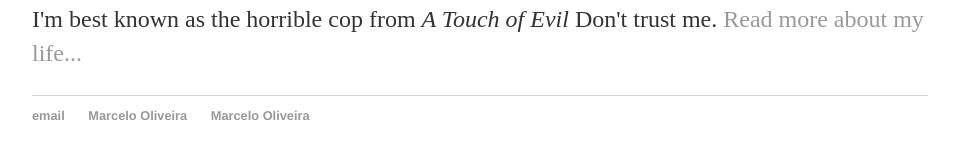
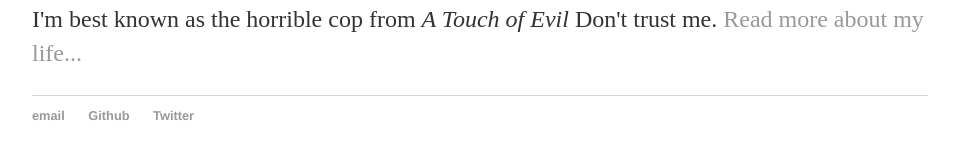
Before and after one commit to kraftmaschine/kraftmaschine.github.io, a Jekyll site: the page built from index.html, in a window 1280 px wide. Shown: the part 194-353 px from the top of the page, without its empty margins (160-1115 px from the left). Built offline with Jekyll 4.4.1, drawn with Linux system fonts in a browser that asks for light colours.

Commit message:
Update default.html

```diff
--- a/_layouts/default.html
+++ b/_layouts/default.html
@@ -22,8 +23,8 @@
 			<footer>
 	    		<ul>
 	        		<li><a href="mailto:hinterchant@tutanota.com">email</a></li>
-	        		<li><a href="https://github.com/kraftmaschine">Marcelo Oliveira</a></li>
-				<li><a href="https://twitter.com/tchornobyl">Marcelo Oliveira</a></li>
+	        		<li><a href="https://github.com/kraftmaschine">Github</a></li>
+				<li><a href="https://twitter.com/tchornobyl">Twitter</a></li>
 				</ul>
 			</footer>
 		</body>
```
Also changed, not shown: other parts of _layouts/default.html (+2 -1 lines).
